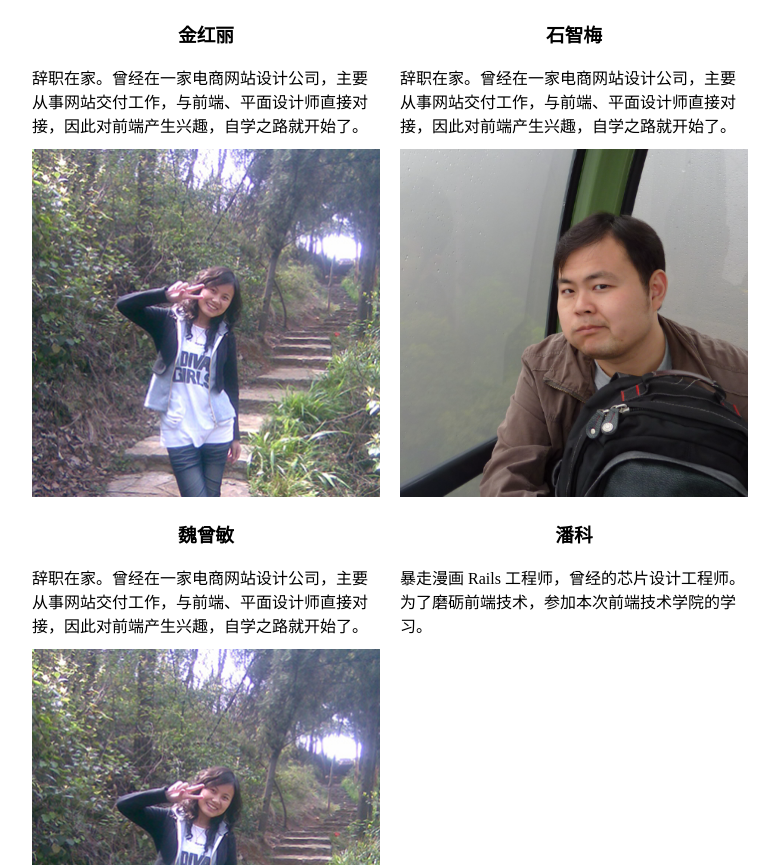
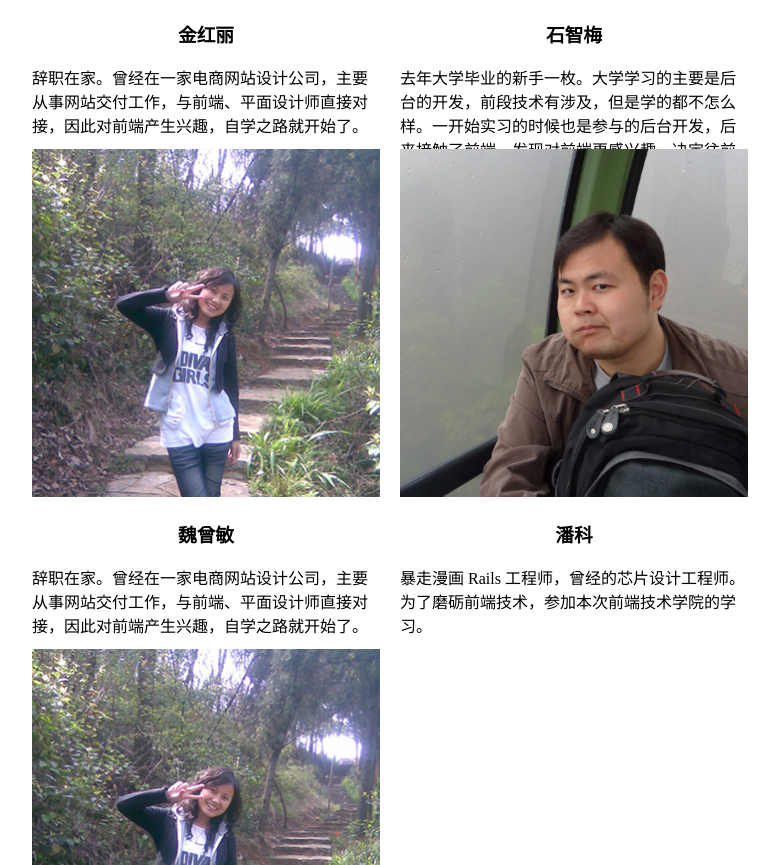
Before and after one commit to Xiaomi330/homepage, a plain HTML site: page index.html in a window 1280 px wide. Shown: the part 1092-1957 px from the top of the page, without its empty margins (250-1029 px from the left). Drawn offline with Linux system fonts and the light colour scheme.

Commit message:
Update index.html

```diff
--- a/index.html
+++ b/index.html
@@ -38,7 +38,8 @@
                             <img src="image/jinhongli.jpg" class="portrait"/>
                             <div class="pinfo">
                                 <h3>石智梅</h3>
-                                <p>辞职在家。曾经在一家电商网站设计公司，主要从事网站交付工作，与前端、平面设计师直接对接，因此对前端产生兴趣，自学之路就开始了。</p>
+                                <p>去年大学毕业的新手一枚。大学学习的主要是后台的开发，前段技术有涉及，但是学的都不怎么样。一开始实习的时候也是参与的后台开发，后来接触了前端，发现对前端更感兴趣，决定往前端方向发展，现需从基础开始加强。
+</p>
                             </div>
                         </div>
                         <div class="member">
```
